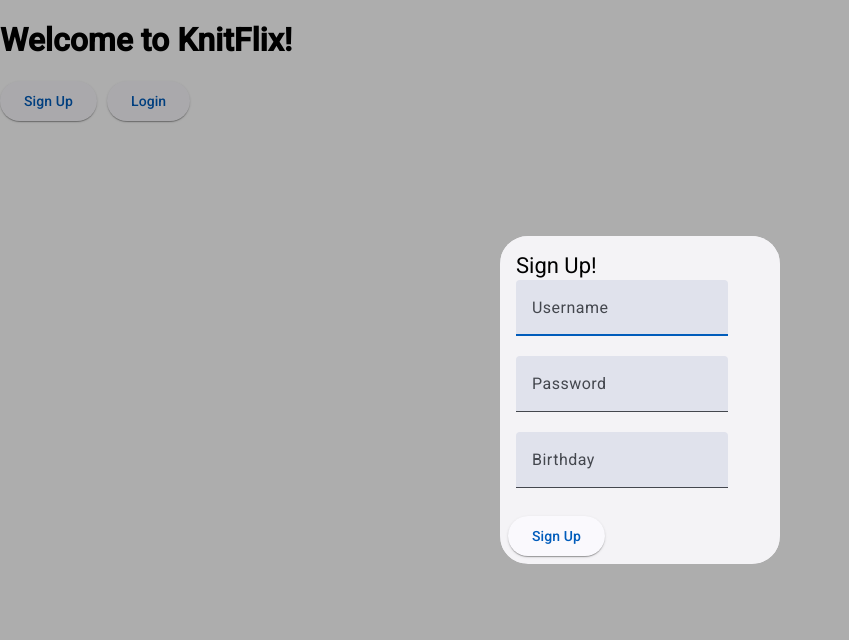
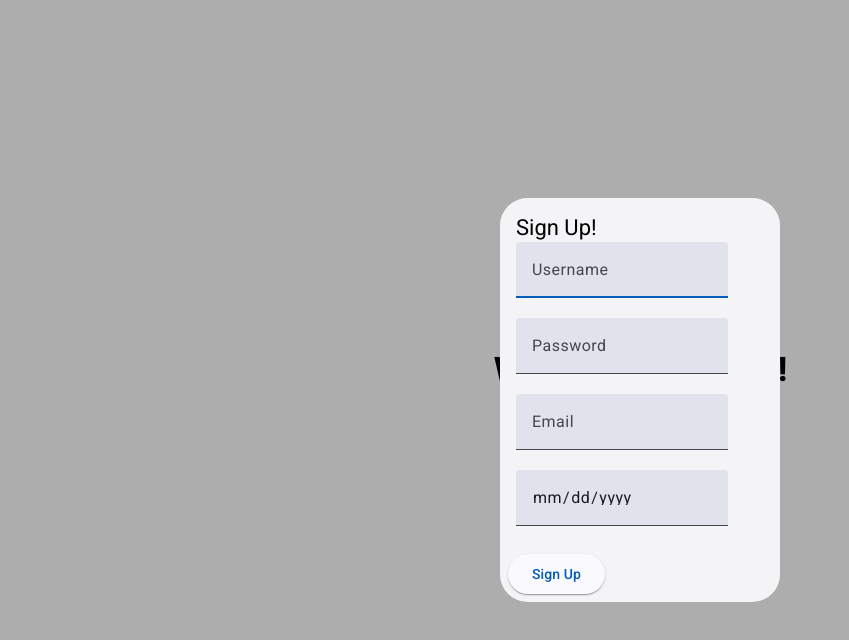
Before and after one commit to KamilaKnits/myFlix-Angular-client, an Angular app: page / in a window 1280 px wide. Both pictures are taken after a click on the button "Sign Up". Shown: the top 640 px of the page, without its empty margins (0-849 px from the left). Built offline with nearby package versions, Linux system fonts and the light colour scheme.

Commit message:
created login-user-form component

```diff
--- a/package.json
+++ b/package.json
@@ -10,6 +10,7 @@
   },
   "private": true,
   "dependencies": {
+    "@angular/animations": "^19.2.14",
     "@angular/cdk": "^19.2.19",
     "@angular/common": "^19.2.0",
     "@angular/compiler": "^19.2.0",
--- a/src/app/app.component.html
+++ b/src/app/app.component.html
@@ -1,23 +1,25 @@
-<div class="'main-page">
+<div class="main-page">
   <h1>
     Welcome to KnitFlix!
   </h1>
+  <div class="button-group">
     <button
     mat-raised-button
     (click)="openUserRegistrationDialog()"
     style="margin-right: 10px;"
-      color="primary"
-    >
+    color="primary">
       Sign Up
     </button>
     <button
     mat-raised-button
     (click)="openUserLoginDialog()"
     style="margin-right: 10px;"
-      color="primary"
-    >
+    color="primary">
       Login
     </button>
+
+  </div>
+
 </div>
 
 <router-outlet />
--- a/src/app/app.component.scss
+++ b/src/app/app.component.scss
@@ -0,0 +1,15 @@
+.main-page {
+    height: 100vh;
+    display: flex;
+    flex-direction: column;
+    justify-content: center;
+    align-items: center;
+    text-align: center;
+  }
+
+.button-group {
+    display: flex;
+    flex-direction: row; /* stack buttons vertically */
+    gap: 12px; /* space between buttons */
+    margin-top: 20px; /* space below the title */
+  }
--- a/src/app/fetch-api-data.service.ts
+++ b/src/app/fetch-api-data.service.ts
@@ -6,7 +6,7 @@ import { map } from 'rxjs/operators';
 import { HttpTestingController } from '@angular/common/http/testing';
 
 //Declaring the api url that will provude data for the client app
-const apiUrl = 'https://mymovieflix-a3c1af20a30e.herokuapp.com';
+const apiUrl = 'https://mymovieflix-a3c1af20a30e.herokuapp.com/';
 
 @Injectable({
   providedIn: 'root'
@@ -58,7 +58,7 @@ export class FetchApiDataService {
   public getDirector(title: string): Observable<any> {
     const token = localStorage.getItem('token');
     return this.http
-    .get(apiUrl + `director/${name}`, {
+    .get(apiUrl + `director/${title}`, {
       headers: new HttpHeaders({
         Authorization: 'Bearer ' + token,
       }),
--- a/src/app/user-login-form/user-login-form.component.html
+++ b/src/app/user-login-form/user-login-form.component.html
@@ -1 +1,35 @@
-<p>user-login-form works!</p>
+<mat-card>
+    <mat-card-header>
+        <mat-card-title>Login!</mat-card-title>
+    </mat-card-header>
+    <mat-card-content>
+        <form action="">
+            <mat-form-field>
+                <input
+                matInput
+                [(ngModel)]="userData.Username"
+                type="text"
+                placeholder="Username"
+                name="Username"
+                required>
+            </mat-form-field>
+            <mat-form-field>
+                <input
+                matInput
+                [(ngModel)]="userData.Password"
+                type="password"
+                placeholder="Password"
+                name="Password"
+                required>
+            </mat-form-field>
+        </form>
+    </mat-card-content>
+    <mat-card-actions>
+        <button
+        mat-raised-button
+        (click)="loginUser()"
+        color="primary">
+            Sign In
+        </button>
+    </mat-card-actions>
+</mat-card>
--- a/src/app/user-registration-form/user-registration-form.component.html
+++ b/src/app/user-registration-form/user-registration-form.component.html
@@ -17,7 +17,7 @@
                 <input
                 matInput
                 [(ngModel)]="userData.Password"
-                type="text"
+                type="password"
                 placeholder="Password"
                 name="Password"
                 required>
@@ -25,8 +25,17 @@
             <mat-form-field>
                 <input
                 matInput
+                [(ngModel)]="userData.Email"
+                type="email"
+                placeholder="Email"
+                name="Email"
+                required>
+            </mat-form-field>
+            <mat-form-field>
+                <input
+                matInput
                 [(ngModel)]="userData.Birthday"
-                type="text"
+                type="date"
                 placeholder="Birthday"
                 name="Birthday">
             </mat-form-field>
--- a/src/app/user-registration-form/user-registration-form.component.ts
+++ b/src/app/user-registration-form/user-registration-form.component.ts
@@ -2,6 +2,7 @@ import { Component, OnInit, Input } from '@angular/core';
 import { MatDialogRef } from '@angular/material/dialog';
 import { FetchApiDataService } from '../fetch-api-data.service';
 import { MatSnackBar } from '@angular/material/snack-bar';
+import { C } from '@angular/cdk/keycodes';
 
 @Component({
   selector: 'app-user-registration-form',
@@ -13,7 +14,7 @@ export class UserRegistrationFormComponent implements OnInit {
   @Input() userData = { Username: '', Password: '', Email: '', Birthday: '' };
 
   constructor(
-    public fectchApiData: FetchApiDataService,
+    public fetchApiData: FetchApiDataService,
     public dialogRef: MatDialogRef<UserRegistrationFormComponent>,
     public snackBar: MatSnackBar) { }
 
@@ -22,17 +23,16 @@ export class UserRegistrationFormComponent implements OnInit {
   }
 
   registerUser(): void {
-
-    //course have (response)in one section and (result) in another, whichone is right?
-    this.fectchApiData.userRegistration(this.userData).subscribe((response) => {
+    console.log('Register button clicked');
+    this.fetchApiData.userRegistration(this.userData).subscribe((response) => {
       this.dialogRef.close();
       console.log(response);
-      this.snackBar.open('user registered successfully!', 'OK', {
+      this.snackBar.open('Registered Successfully!', 'OK', {
         duration: 2000
       });
-    }, (response) => {
-      console.log(response);
-      this.snackBar.open(response, 'OK', {
+    }, (error) => {
+      console.error(error);
+      this.snackBar.open(error.error?.message || 'Registration failed.', 'OK', {
         duration: 2000
       });
     });
```
Also changed, not shown: 1 other file (tests, documents, lock files or other folders). Lines whose indentation alone changed are shown as unchanged.
